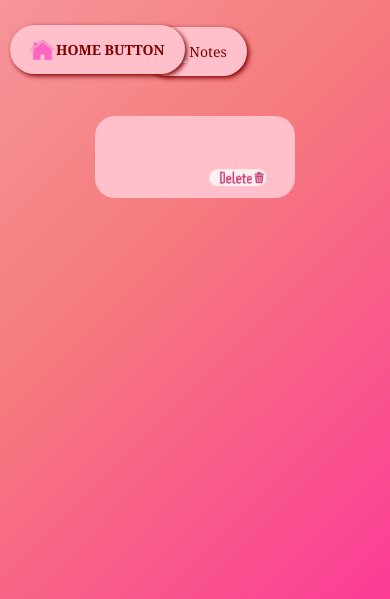
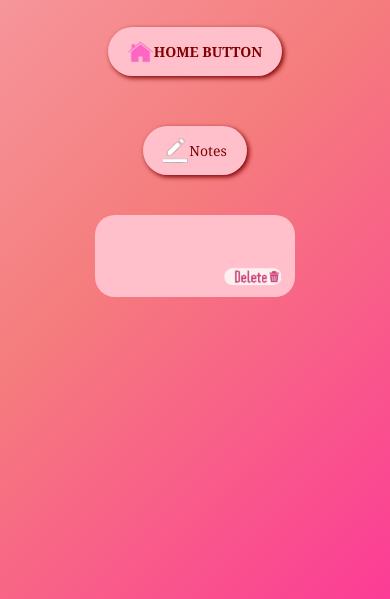
Before and after one commit to berrynotes34/BERRYNOTES, a plain HTML site: page index-2.html in a window 390 px wide. Both pictures are taken after a click on the button "Notes". Shown: the part 245-844 px from the top of the page. Drawn offline with Linux system fonts and the light colour scheme.

Commit message:
Add files via upload

```diff
--- a/index-2.css
+++ b/index-2.css
@@ -115,7 +115,7 @@
 
 .container h1 img{
  width: 200px;
- left: 5px;
+ left: 20px;
  margin: auto;
 }
 
@@ -131,11 +131,12 @@
 
 .input-box img{
  width: 70px;
- right: 20px;
+ right: 5px;
  bottom: 5px;
 }
 
 .home-link {
+ position: static;
  top: 240px;
  left: 10px;
 }
```
